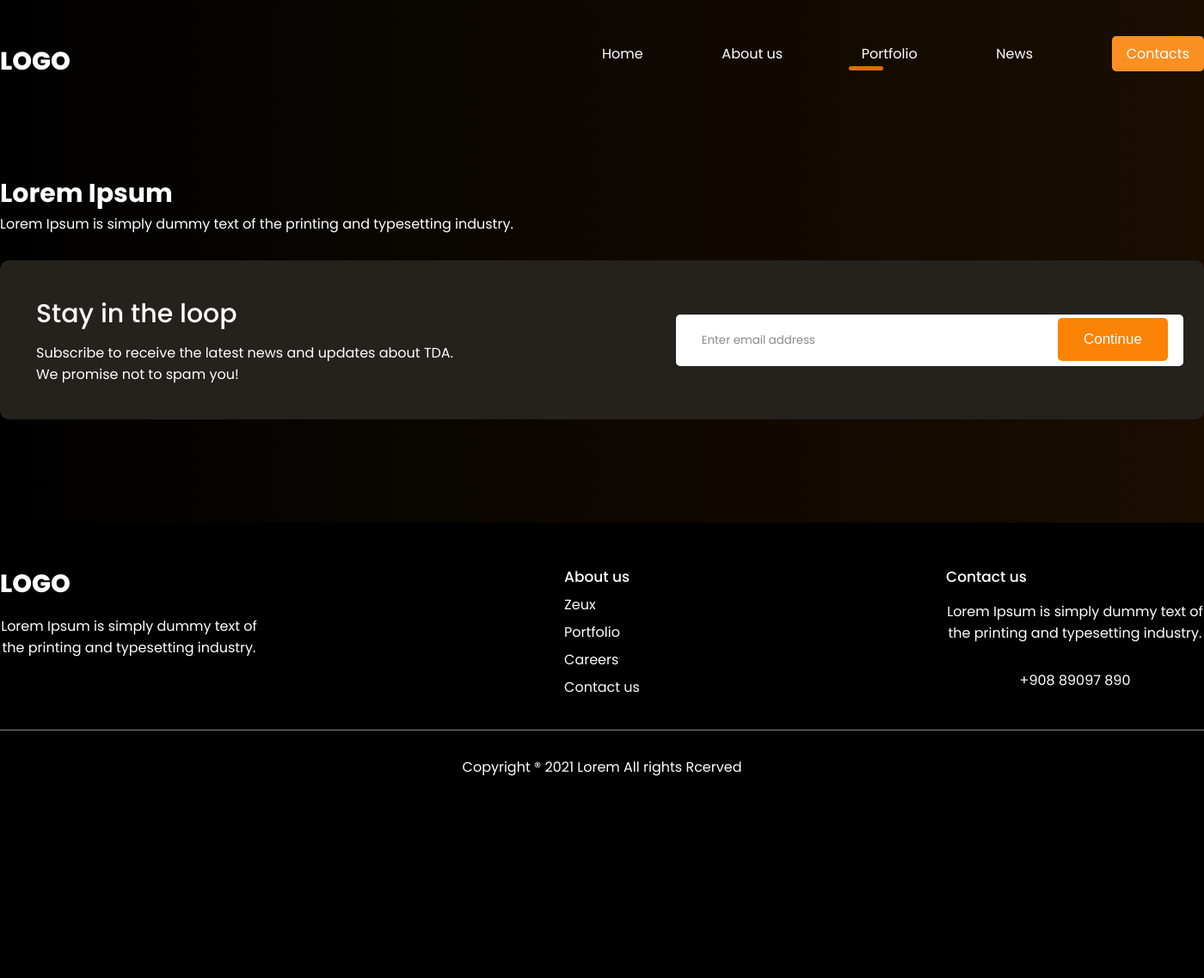
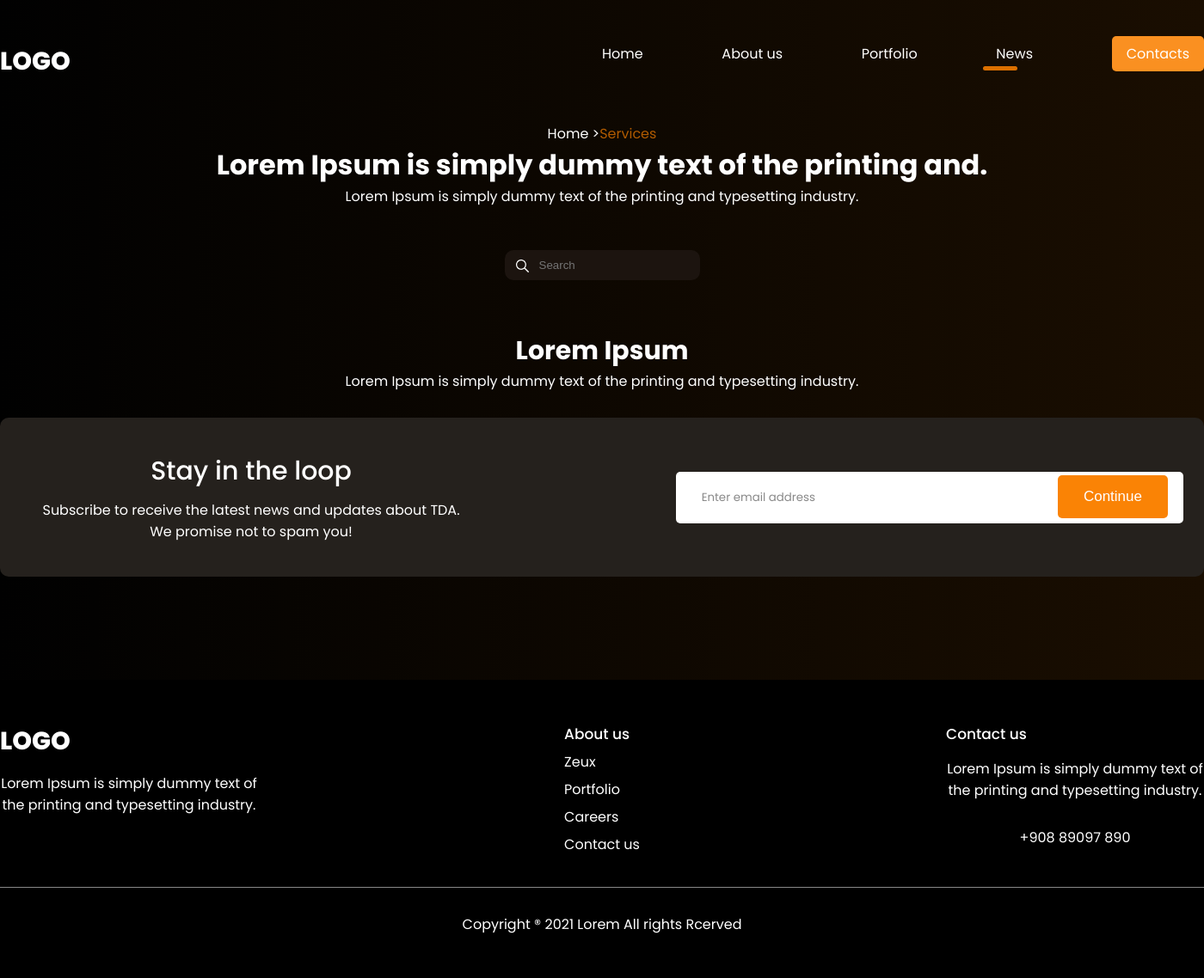
Before and after one commit to udes1re/game, a PHP site: page /news.html in a window 1400 px wide. Shown: the whole page at 86% size. Before the commit the page ends 903 px from the top, so only its background shows below. Run offline with PHP 8.4, Linux system fonts and the light colour scheme; some web fonts are replaced.

Commit message:
add news-hero

```diff
--- a/css/style.css
+++ b/css/style.css
@@ -704,3 +704,29 @@ footer p{
     background: #b15b00;
     width: 50px;
 }
+
+.news-hero{
+    text-align: center;
+}
+.news-hero .currentpage {
+    color: #b15b00;
+}
+
+.news-hero .search-bar{
+    position: relative;
+}
+
+.news-hero .search-bar input{
+    margin-top: 50px;
+    padding: 10px 10px 10px 40px;
+    border-radius: 10px;
+    background: #1C140F;
+    border: 0;
+
+}
+
+.news-hero .search .search-bar .search-icon{
+    position: absolute;
+    padding-left: 600px;
+    padding-top: 58px;
+}
--- a/news.html
+++ b/news.html
@@ -16,16 +16,22 @@
                 <ul>
                     <li><a href="index.html">Home</a></li>
                     <li><a href="about.html">About us</a></li>
-                    <li class="active"><a href="#">Portfolio</a></li>
-                    <li><a href="news.html">News</a></li>
+                    <li><a href="portfolio.html">Portfolio</a></li>
+                    <li class="active"><a href="news.html">News</a></li>
                     <li class="btn"><a href="contacts.html">Contacts</a></li>
                 </ul>
             </nav>
         </header>
-
-
+        <div class="news-hero container">
+            <span>Home ><span class="currentpage">Services</span>
+                <h1>Lorem Ipsum is simply dummy text of the printing and.</h1>
+                <p>Lorem Ipsum is simply dummy text of the printing and typesetting industry. </p>
+                <div class="search">
+                    <div class="search-bar">
+                        <div class="search-icon"><img src="img/search.png" alt=""></div>
+                        <input type="text" placeholder="Search">
                     </div>
-    <div class="awrapper">
+                </div>
                 <div class="container email">
                     <h3>Lorem Ipsum</h3>
                     <p>Lorem Ipsum is simply dummy text of the printing and typesetting industry. </p>
@@ -42,6 +48,9 @@
                     </div>
                 </div>
         </div>
+
+    </div>
+
     <footer>
         <div class="blocks container">
             <div>
```
Also changed, not shown: img/search.png (added). Lines whose indentation alone changed are shown as unchanged.
